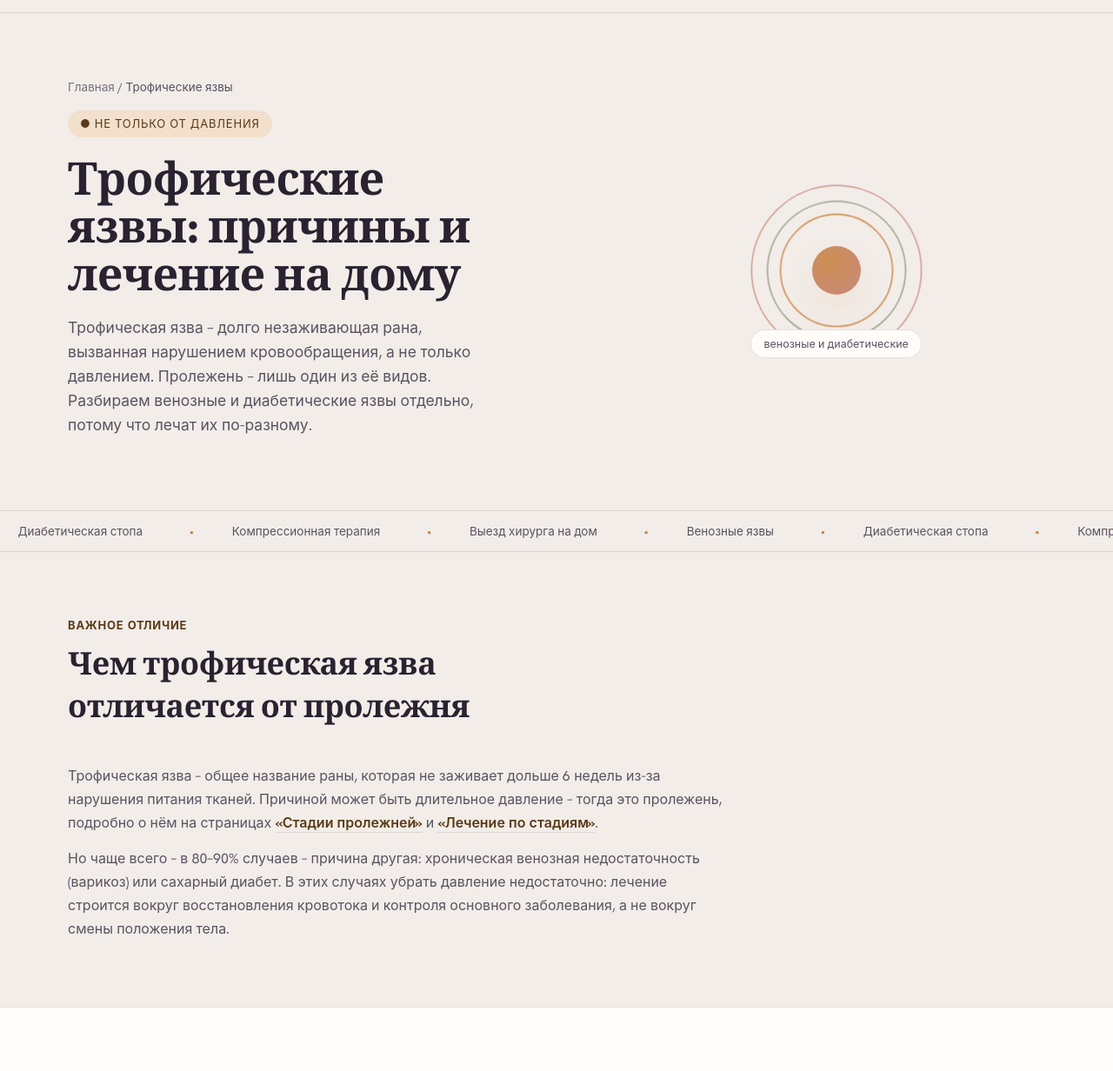
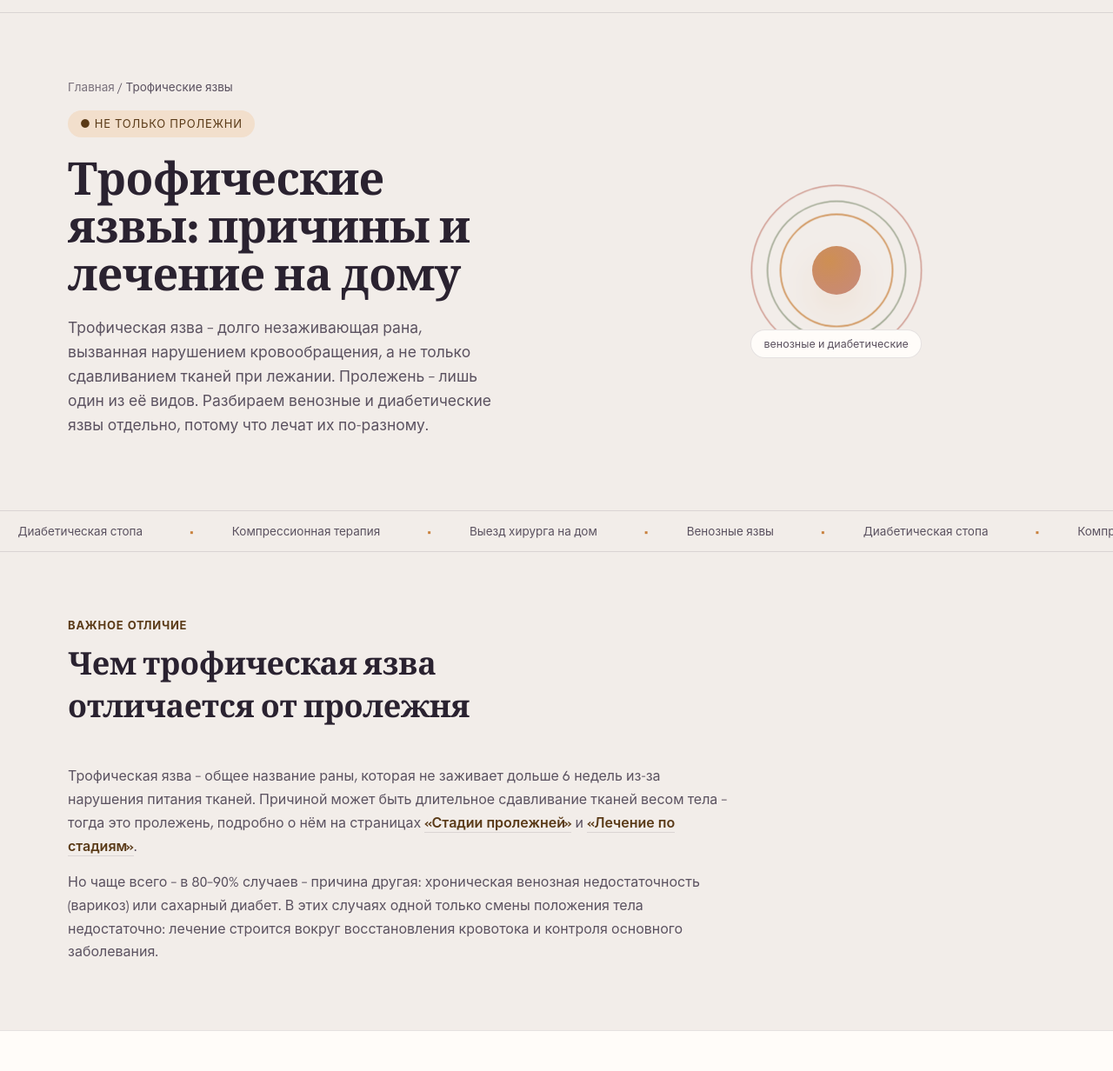
Before and after one commit to mariiagusevaes-fm/bez-prolejnei, a plain HTML site: page troficheskie_yazvy/index.html in a window 1280 px wide. Shown: the part 58-1290 px from the top of the page at 87% size. Drawn offline with Linux system fonts and the light colour scheme.

Commit message:
Исправить неоднозначную формулировку на /troficheskie_yazvy/
Пользователь указал: метка "Не только от давления" в самом заметном
месте страницы (eyebrow-тег) читается как артериальное давление, а не
как механическое давление на ткани при пролежне — смысл терялся.

Заменено на "Не только пролежни" (однозначно и сразу понятно). Также
убрано слово "давление" без уточнения из остальных мест страницы —
везде либо заменено на "сдавливание тканей"/"смена положения тела",
либо переформулировано через причину (пролежень), а не через давление.

```diff
--- a/troficheskie_yazvy/index.html
+++ b/troficheskie_yazvy/index.html
@@ -42,9 +42,9 @@
   <div class="wrap hero-grid">
     <div>
       <div class="crumbs"><a href="/">Главная</a> / Трофические язвы</div>
-      <span class="eyebrow">● Не только от давления</span>
+      <span class="eyebrow">● Не только пролежни</span>
       <h1 class="page-title">Трофические язвы: причины и лечение на дому</h1>
-      <p class="page-lead">Трофическая язва – долго незаживающая рана, вызванная нарушением кровообращения, а не только давлением. Пролежень – лишь один из её видов. Разбираем венозные и диабетические язвы отдельно, потому что лечат их по-разному.</p>
+      <p class="page-lead">Трофическая язва – долго незаживающая рана, вызванная нарушением кровообращения, а не только сдавливанием тканей при лежании. Пролежень – лишь один из её видов. Разбираем венозные и диабетические язвы отдельно, потому что лечат их по-разному.</p>
     </div>
     <div class="rhythm sm">
       <svg viewBox="0 0 200 200">
@@ -67,8 +67,8 @@
   <div class="wrap">
     <div class="section-head reveal"><div class="tag">Важное отличие</div><h2>Чем трофическая язва отличается от пролежня</h2></div>
     <div class="prose reveal">
-      <p>Трофическая язва – общее название раны, которая не заживает дольше 6 недель из-за нарушения питания тканей. Причиной может быть длительное давление – тогда это пролежень, подробно о нём на страницах <a href="/stadii_prolejnei/">«Стадии пролежней»</a> и <a href="/lechenie_prolejnei_po_stadiyam/">«Лечение по стадиям»</a>.</p>
-      <p>Но чаще всего – в 80–90% случаев – причина другая: хроническая венозная недостаточность (варикоз) или сахарный диабет. В этих случаях убрать давление недостаточно: лечение строится вокруг восстановления кровотока и контроля основного заболевания, а не вокруг смены положения тела.</p>
+      <p>Трофическая язва – общее название раны, которая не заживает дольше 6 недель из-за нарушения питания тканей. Причиной может быть длительное сдавливание тканей весом тела – тогда это пролежень, подробно о нём на страницах <a href="/stadii_prolejnei/">«Стадии пролежней»</a> и <a href="/lechenie_prolejnei_po_stadiyam/">«Лечение по стадиям»</a>.</p>
+      <p>Но чаще всего – в 80–90% случаев – причина другая: хроническая венозная недостаточность (варикоз) или сахарный диабет. В этих случаях одной только смены положения тела недостаточно: лечение строится вокруг восстановления кровотока и контроля основного заболевания.</p>
     </div>
   </div>
 </section>
@@ -109,7 +109,7 @@
     <div class="section-head reveal"><div class="tag">Общее</div><h2>Как проходит лечение на дому</h2></div>
     <div class="prose reveal">
       <p>Вне зависимости от причины, рану нужно регулярно очищать от омертвевших тканей и закрывать современной повязкой, поддерживающей заживление, – подробнее о типах повязок на странице <a href="/lechenie_prolejnei_po_stadiyam/">«Лечение пролежней по стадиям»</a>, принципы те же. При венозной язве к этому добавляется компрессия, при диабетической – контроль сахара совместно с эндокринологом.</p>
-      <p>Хирург выезжает на дом, оценивает причину и состояние раны, подбирает повязки и, если нужно, направляет к профильному специалисту – флебологу или эндокринологу, если язва оказалась не от давления.</p>
+      <p>Хирург выезжает на дом, оценивает причину и состояние раны, подбирает повязки и, если нужно, направляет к профильному специалисту – флебологу или эндокринологу, если причина оказалась не в пролежне.</p>
     </div>
   </div>
 </section>
```
